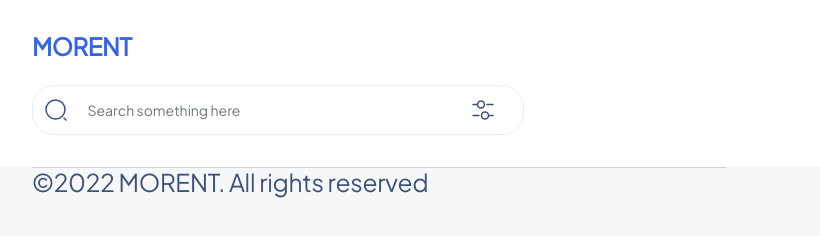
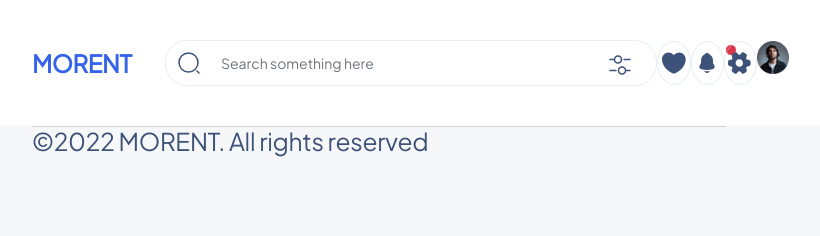
Before and after one commit to AnnaSobchenko/morent-car-rent, a website built with Parcel: page src/index.html in a window 1280 px wide. Shown: the whole page, without its empty margins (261-1081 px from the left). Built offline with nearby package versions, Linux system fonts and the light colour scheme.

Commit message:
header create

```diff
--- a/src/partials/header.html
+++ b/src/partials/header.html
@@ -1,7 +1,7 @@
 <header class="header">
   <div class="container header-menu">
     <div class="burger-menu">
-    <button class="btn" >
+      <button class="btn">
         <svg class="icon-menu">
           <use href="./images/symbol-defs.svg#icon-menu"></use>
         </svg>
@@ -13,6 +13,7 @@
         <img src="./images/user-mob-1x.png" alt="profile-user"
       /></picture>
     </div>
+    <div class="logo-filter">
       <a class="navbar-brand logo" href="#">MORENT</a>
       <div class="search-filter">
         <div class="input-group mb-3">
@@ -29,17 +30,45 @@
             aria-describedby="basic-addon1"
           />
           <button class="btn btn-outline-primary btn-filter btn-desktop">
-        <svg class="icon-filter ">
-          <use href="./images/symbol-defs.svg#icon-filter"></use>
-        </svg>
-      </button>
-    </div>
-    <button class="btn btn-outline-primary btn-filter  btn-mobile">
             <svg class="icon-filter">
               <use href="./images/symbol-defs.svg#icon-filter"></use>
             </svg>
           </button>
         </div>
-  <!-- <div class="background"></div> -->
+        <button class="btn btn-outline-primary btn-filter btn-mobile">
+          <svg class="icon-filter">
+            <use href="./images/symbol-defs.svg#icon-filter"></use>
+          </svg>
+        </button>
+      </div>
+    </div>
+    <div class="options">
+      <div class="notification">
+        <svg class="icon-filter">
+          <use href="./images/symbol-defs.svg#icon-heart-fill"></use>
+        </svg>
+      </div>
+      <div class="notification">
+        <span
+          class="position-absolute translate-middle bg-danger border border-light rounded-circle"
+        >
+          <span class="visually-hidden">New alerts</span>
+        </span>
+        <svg class="icon-notification">
+          <use href="./images/symbol-defs.svg#icon-notification"></use>
+        </svg>
+      </div>
+      <div class="notification">
+        <svg class="icon-filter">
+          <use href="./images/symbol-defs.svg#icon-setting"></use>
+        </svg>
+      </div>
+      <picture class="image">
+        <source
+          srcset="./images/user-desk-1x.png 1x, ./images/user-desk-2x.png 2x"
+          media="(min-width: 768px)" />
+        <img src="./images/user-desk-1x.png" alt="profile-user"
+      /></picture>
+    </div>
   </div>
 </header>
--- a/src/sass/layouts/_header.scss
+++ b/src/sass/layouts/_header.scss
@@ -6,7 +6,25 @@
 .header-menu {
   padding-top: 32px;
   padding-bottom: 32px;
-
+  @media screen and (min-width: 768px) {
+    display: flex;
+    align-items: center;
+    box-sizing: border-box;
+    padding-top: 40px;
+    padding-bottom: 40px;
+    justify-content: space-between;
+  }
+  svg {
+    width: 24px;
+    height: 24px;
+  }
+  .logo-filter {
+    display: block;
+    @media screen and (min-width: 768px) {
+      display: flex;
+      align-items: center;
+    }
+  }
   a.logo {
     display: block;
     color: var(--accent-primary-color);
@@ -14,10 +32,13 @@
     font-size: 24px;
     line-height: 1.2;
     margin-bottom: 24px;
+    @media screen and (min-width: 768px) {
+      margin-bottom: 0;
+      margin-right: 34px;
     }
-  .icon-menu {
-    width: 24px;
-    height: 24px;
+    @media screen and (min-width: 1440px) {
+      margin-right: 64px;
+    }
   }
   .input-group-text {
     background-color: inherit;
@@ -31,10 +52,12 @@
     border-left: none;
     width: 70%;
     height: 48px;
+    @media screen and (min-width: 768px) {
+      height: 44px;
+      width: 50%;
+    }
   }
   .icon-search {
-    width: 24px;
-    height: 24px;
     background-color: transparent;
   }
 
@@ -51,18 +74,22 @@
     display: flex;
     border-color: var(--stroke-opacity-color);
     @media screen and (min-width: 768px) {
-        border: 1px solid  var(--stroke-opacity-color);
+      border: 1px solid var(--stroke-opacity-color);
+      border-radius: 22px;
+      width: 292px;
+    }
+    @media screen and (min-width: 1280px) {
+      border: 1px solid var(--stroke-opacity-color);
       border-radius: 22px;
       width: 492px;
     }
-    .btn-desktop{
+    .btn-desktop {
       display: none !important;
       @media screen and (min-width: 768px) {
         display: block !important;
         border: none;
       }
     }
-
 
     div.mb-3 {
       margin-bottom: 0 !important;
@@ -72,7 +99,9 @@
 
         @media screen and (min-width: 768px) {
           border: none;
-      }}
+          margin-right: 0;
+        }
+      }
     }
     .btn-filter {
       display: block;
@@ -83,17 +112,43 @@
       :hover {
         fill: var(--fill-svg-third-color);
       }
-
+      @media screen and (min-width: 768px) {
+        height: 44px;
+        width: 44px;
+      }
     }
 
-    .icon-filter {
-      width: 24px;
-      height: 24px;
-    }
-    .btn-mobile{
+    .btn-mobile {
       @media screen and (min-width: 768px) {
         display: none;
       }
     }
   }
+  .options {
+    display: none;
+    @media screen and (min-width: 768px) {
+      display: flex;
+      width: 214px;
+      justify-content: space-between;
     }
+    @media screen and (min-width: 1440px) {
+      width: 244px;
+    }
+  }
+  .notification {
+    position: relative;
+    width: 44px;
+    height: 44px;
+    border: 1px solid var(--stroke-opacity-color);
+    border-radius: 50%;
+    display: flex;
+    align-items: center;
+    justify-content: center;
+
+    .rounded-circle {
+      top: 8px;
+      left: 39px;
+      padding: 5px;
+    }
+  }
+}
```
Lines whose indentation alone changed are shown as unchanged.
